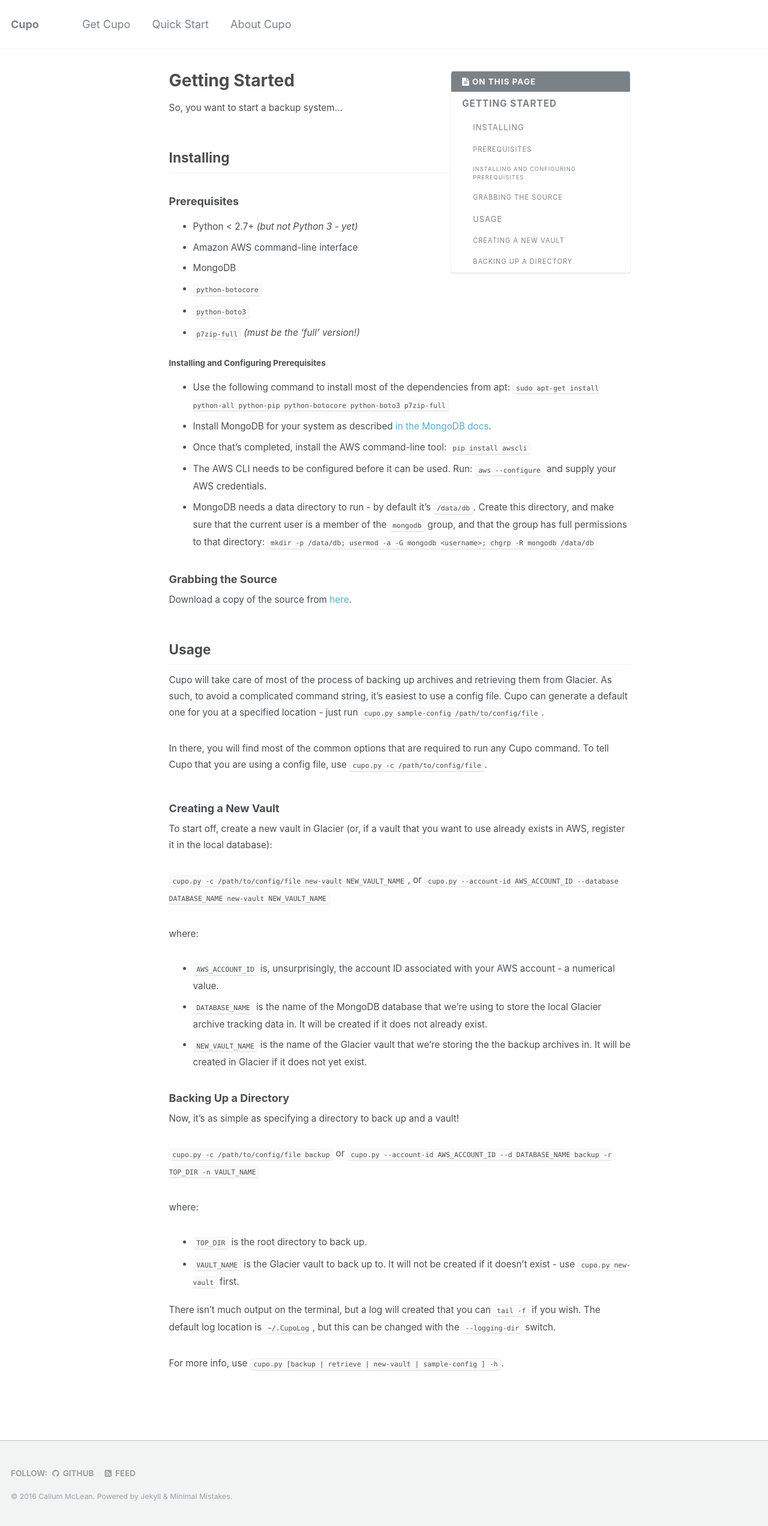
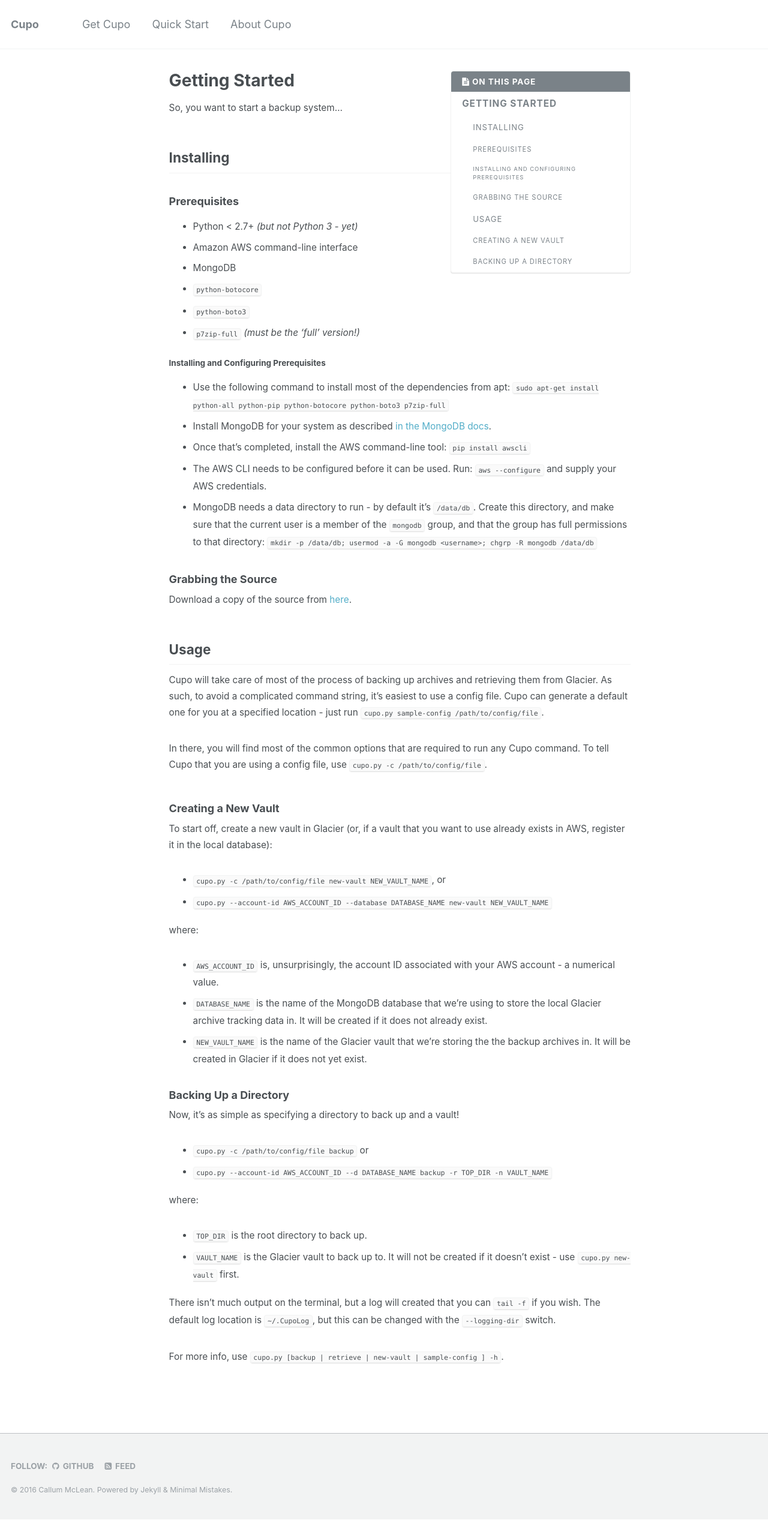
Before and after one commit to hcr923fm/cupo-backup, a Jekyll site: the page built from _pages/quick-start.md, in a window 1280 px wide. Shown: the whole page at 60% size. Built offline with Jekyll 4.4.1, drawn with Linux system fonts in a browser that asks for light colours.

Commit message:
Fixed formatting

```diff
--- a/_pages/quick-start.md
+++ b/_pages/quick-start.md
@@ -40,8 +40,8 @@ In there, you will find most of the common options that are required to run any
 ### Creating a New Vault
 To start off, create a new vault in Glacier (or, if a vault that you want to use already exists in AWS, register it in the local database):
 
-`cupo.py -c /path/to/config/file new-vault NEW_VAULT_NAME`, or
-`cupo.py --account-id AWS_ACCOUNT_ID --database DATABASE_NAME new-vault NEW_VAULT_NAME`
+* `cupo.py -c /path/to/config/file new-vault NEW_VAULT_NAME`, or
+* `cupo.py --account-id AWS_ACCOUNT_ID --database DATABASE_NAME new-vault NEW_VAULT_NAME`
 
 where:
 
@@ -53,8 +53,8 @@ where:
 
 Now, it's as simple as specifying a directory to back up and a vault!
 
-`cupo.py -c /path/to/config/file backup` or
-`cupo.py --account-id AWS_ACCOUNT_ID --d DATABASE_NAME backup -r TOP_DIR -n VAULT_NAME`
+* `cupo.py -c /path/to/config/file backup` or
+* `cupo.py --account-id AWS_ACCOUNT_ID --d DATABASE_NAME backup -r TOP_DIR -n VAULT_NAME`
 
 where:
 
```
Also changed, not shown: _pages/get-cupo.md (+1 -0 lines), index.md (+3 -1 lines).
